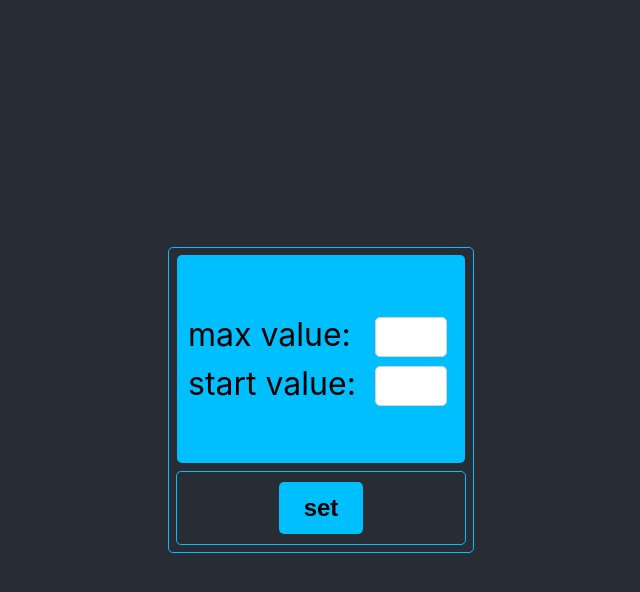
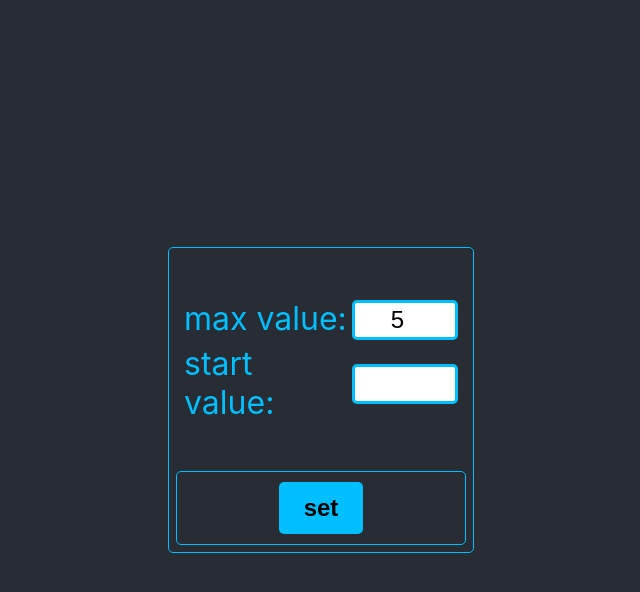
Before and after one commit to feddorovich/counter, a React (Create React App) app: page / in a window 1280 px wide. Both pictures are taken after a click on the button "set". Shown: the top 592 px of the page, without its empty margins (319-959 px from the left). Built offline with nearby package versions, Linux system fonts and the light colour scheme.

Commit message:
maxValue

```diff
--- a/src/App.tsx
+++ b/src/App.tsx
@@ -7,28 +7,38 @@ const App:React.FC = () => {
 
     let [counter, setCounter] = useState<number>(0)
     let [settings, setSettings] = useState(false)
-    console.log(settings)
-    let minValue = 0
-    let maxValue = 5
+    let [maxValue, setMaxValue] = useState(5)
+    let [minValue, setMinValue] = useState(0)
+    let [error, setError] = useState(false)
+
 
     function addCount() {
-        setCounter(counter + 1)
+        if (counter < maxValue) {
+            setError(false)
+            setCounter(counter + 1)
+        } else {
+            setError(true)
+        }
+
     }
     function resetCount() {
+        setError(false)
         setCounter(0)
     }
     function openSettings() {
+        setError(false)
         setSettings(!settings)
     }
 
-
     return (
         <div className="App">
-            { settings ? <Settings openSettings={openSettings}/> :
+            { settings ? <Settings openSettings={openSettings}
+                                   maxValue={maxValue}
+                                   setMaxValue={setMaxValue}/> :
             <div className={'counter'}>
-                <div className={counter===maxValue ? 'numArea' + ' ' + 'maxValue' : 'numArea'}>{counter}</div>
+                <div className={error ? 'numArea' + ' ' + 'maxValue' : 'numArea'}>{counter}</div>
                 <div className={'buttoms'}>
-                    <Button title={'inc'} callback={addCount} disabled={counter===maxValue}/>
+                    <Button title={'inc'} callback={addCount} disabled={error}/>
                     <Button title={'reset'} callback={resetCount} disabled={counter===minValue}/>
                     <Button title={'set'} callback={()=>{setSettings(true)}}/>
                 </div>
--- a/src/components/Settings/Settings.module.css
+++ b/src/components/Settings/Settings.module.css
@@ -15,11 +15,12 @@
     flex-direction: column;
     justify-content: center;
     align-items: center;
-    background-color: #00BFFF;
+    background-color: #282c34;
     width: 36vmin;
     height: 26vmin;
     border-radius: 5px;
     font-size: 4vmin;
+    color: #00BFFF;
 }
 
 .buttoms {
@@ -36,15 +37,18 @@
 
 table {
     width: 100%;
-    padding: 1vmin;
+    padding: 0.5vmin;
 }
 
 .input {
-    border: 1px solid #D1D1D1;
+    border: 3px solid #00BFFF;
     border-radius: 5px;
-    width: 6vmin;
-    height: 3vmin;
-    padding: 7px 11px;
-    font-size: 16px;
-    font-family: -apple-system, BlinkMacSystemFont, 'Segoe UI', 'Roboto', 'Oxygen', 'Ubuntu', 'Cantarell', 'Fira Sans', 'Droid Sans', 'Helvetica Neue', sans-serif;
+    width: 12vmin;
+    height: 4vmin;
+    font-size: 3vmin;
+    text-align: center;
 }
+
+.input:focus {
+    outline: none;
+}
--- a/src/components/Settings/Settings.tsx
+++ b/src/components/Settings/Settings.tsx
@@ -1,9 +1,11 @@
-import React from 'react';
+import React, {ChangeEvent} from 'react';
 import {Button} from "../Button/Button";
 import s from './Settings.module.css'
 
 type SettingsPropsType = {
     openSettings: () => void
+    maxValue: any
+    setMaxValue: (max: any) => void
 }
 
 export const Settings: React.FC<SettingsPropsType> = (props) => {
@@ -11,7 +13,9 @@ export const Settings: React.FC<SettingsPropsType> = (props) => {
     const onClickHandler = () => {
         props.openSettings()
     }
-
+    const onMaxChangeHandler = (e: ChangeEvent<HTMLInputElement>) => {
+        props.setMaxValue(e.currentTarget.value)
+    }
     return (
         <div>
             <div className={s.settings}>
@@ -20,11 +24,15 @@ export const Settings: React.FC<SettingsPropsType> = (props) => {
                         <tbody>
                         <tr>
                             <td>max value:</td>
-                            <td><input className={s.input} type="number"/></td>
+                            <td><input className={s.input}
+                                       value={props.maxValue}
+                                       onChange={onMaxChangeHandler}
+                                       type="number"/></td>
                         </tr>
                         <tr>
                             <td>start value:</td>
-                            <td><input className={s.input} type="number"/></td>
+                            <td><input className={s.input}
+                                       type="number"/></td>
                         </tr>
                         </tbody>
                     </table>
--- a/src/index.tsx
+++ b/src/index.tsx
@@ -8,9 +8,7 @@ const root = ReactDOM.createRoot(
   document.getElementById('root') as HTMLElement
 );
 root.render(
-  <React.StrictMode>
     <App />
-  </React.StrictMode>
 );
 
 // If you want to start measuring performance in your app, pass a function
```
